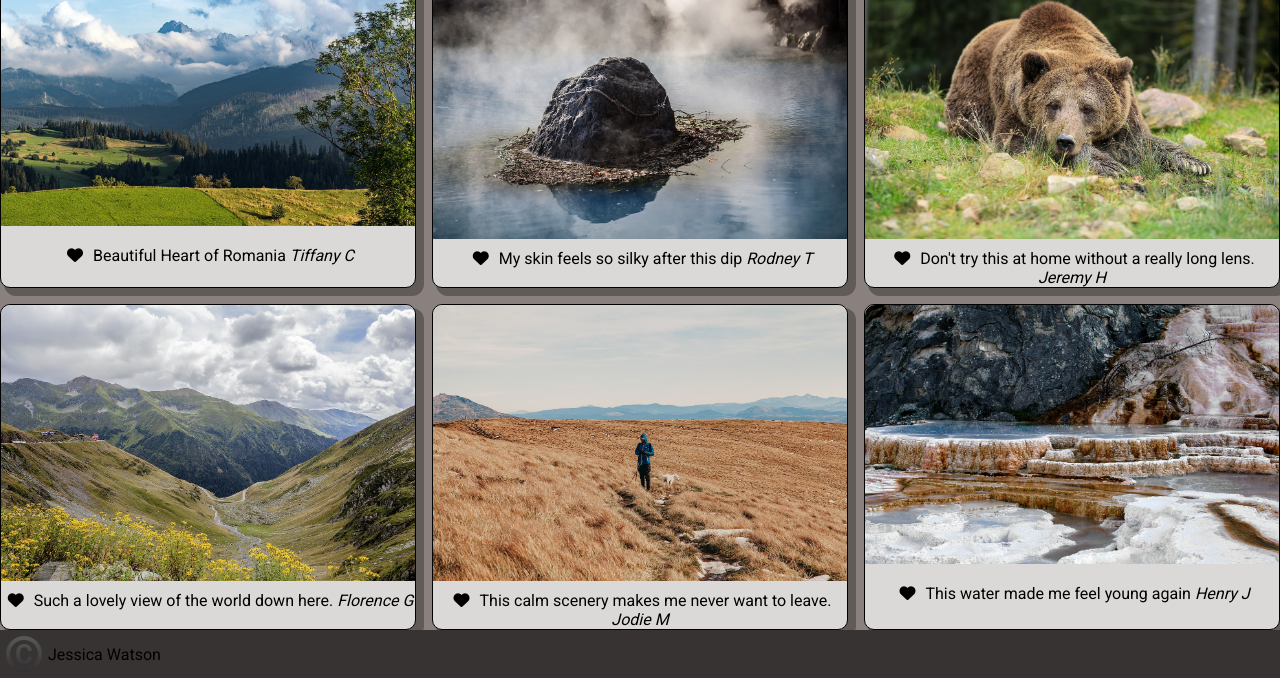
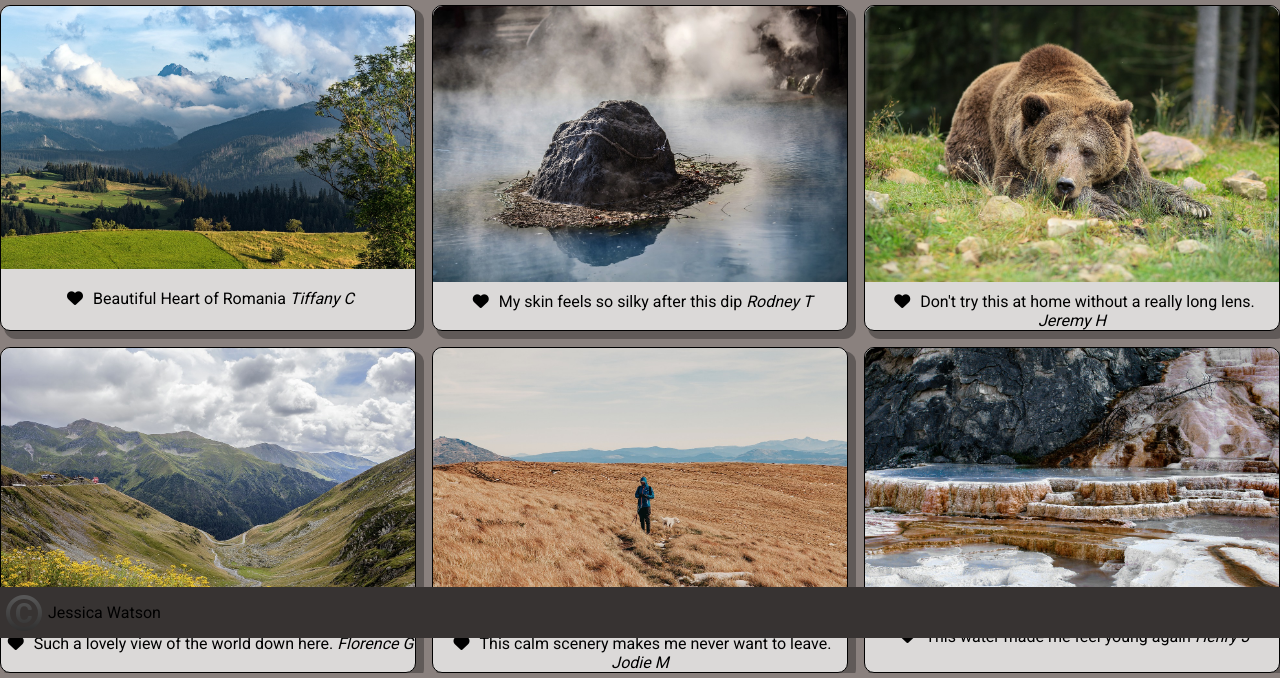
Before and after one commit to Enyorose/cpnt260-a3, a plain HTML site: page index.html in a window 1280 px wide. Shown: the part 162-840 px from the top of the page. Drawn offline with Linux system fonts and the light colour scheme; a web font is replaced by a local one.

Commit message:
more footer problems

```diff
--- a/fonts.css
+++ b/fonts.css
@@ -1,7 +1,4 @@
-*{
-  padding: 0;
-  margin: 0;
-}
+
 h1, h2, span, a {
   font-family: 'Amarante', cursive;
 }
@@ -19,19 +16,6 @@ ul li {
 nav, footer {
   background-color: #373332;
 }
-body {
-  background-color: #8A817E;
-  margin: 0;
-  flex-grow: 1;
-  display: flex;
-  flex-direction: column;
-}
-html{
-  height: 100%;
-}
-main{
-  height: 100%;
-}
 a button {
   background-color: #8A817E;
 }
--- a/index.html
+++ b/index.html
@@ -13,7 +13,6 @@
   <title>Document</title>
 </head>
 <body>
-
   <nav>
     <a href="#">
       <img src="images/looney-bat-3.png" alt="Photo of a Bat">
@@ -31,7 +30,7 @@
   <main>
     <figure>
       <img src="images/mount-land-1.jpg" alt="Carpathian Mountain Landscape">
-      <figcaption class="too-short"><i class="fas fa-heart"></i></i>Beautiful Heart of Romania
+      <figcaption class="too-short"><i class="fas fa-heart"></i>Beautiful Heart of Romania
         <cite>Tiffany C</cite>
       </figcaption>
     </figure>
--- a/styles.css
+++ b/styles.css
@@ -1,12 +1,8 @@
-html{
-  height: 100vh;
-}
 body {
   background-color: #8A817E;
   margin: 0;
-  display: flex;
-  flex-direction: column;
-  height: 100vh;
+  /*display: flex;
+  flex-direction: column;*/
 }
 nav {
   display: flex;
@@ -22,7 +18,6 @@ a img {
   min-width: 100px;
   max-width: 100px;
   padding: 5px 0px 10px 15px;
-
 }
 nav a, ul li, footer {
   display: flex;
@@ -40,8 +35,7 @@ h1 {
 main {
   display: grid;
   grid-template-columns: repeat(auto-fit, minmax(400px, 1fr));
-  grid-gap: 1rem;
-  flex-grow: 1;
+  grid-gap: 1em;
 }
 img {
   max-width: 100%;
@@ -75,8 +69,13 @@ text-align: center;
 footer img{
   max-width: 50px;
 }
-
 i {
   font-size: 16px;
   padding-left: 5px;
 }
+footer {
+ position: fixed;
+ left: 0;
+ bottom: 0;
+ width: 100%;
+}
```
Also changed, not shown: 1 other file.
